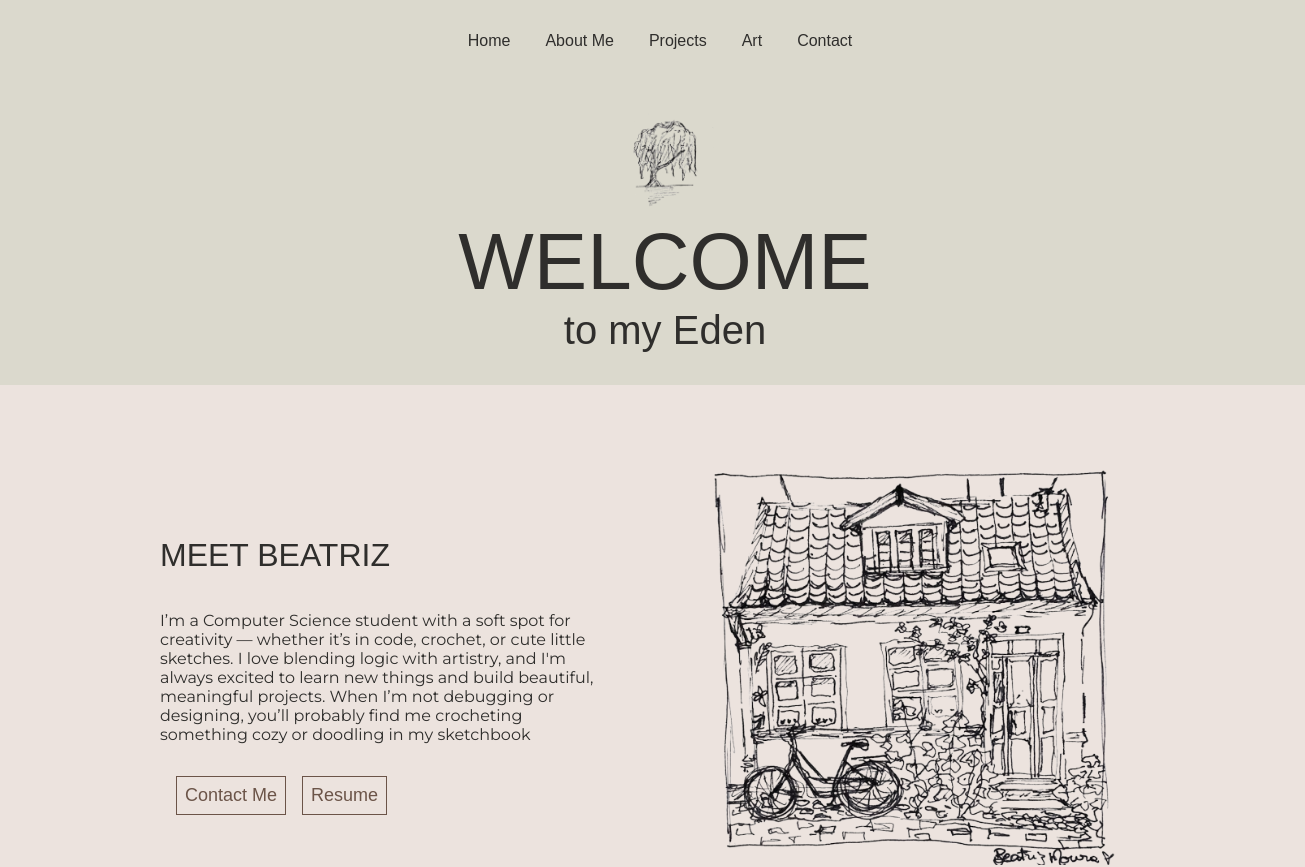
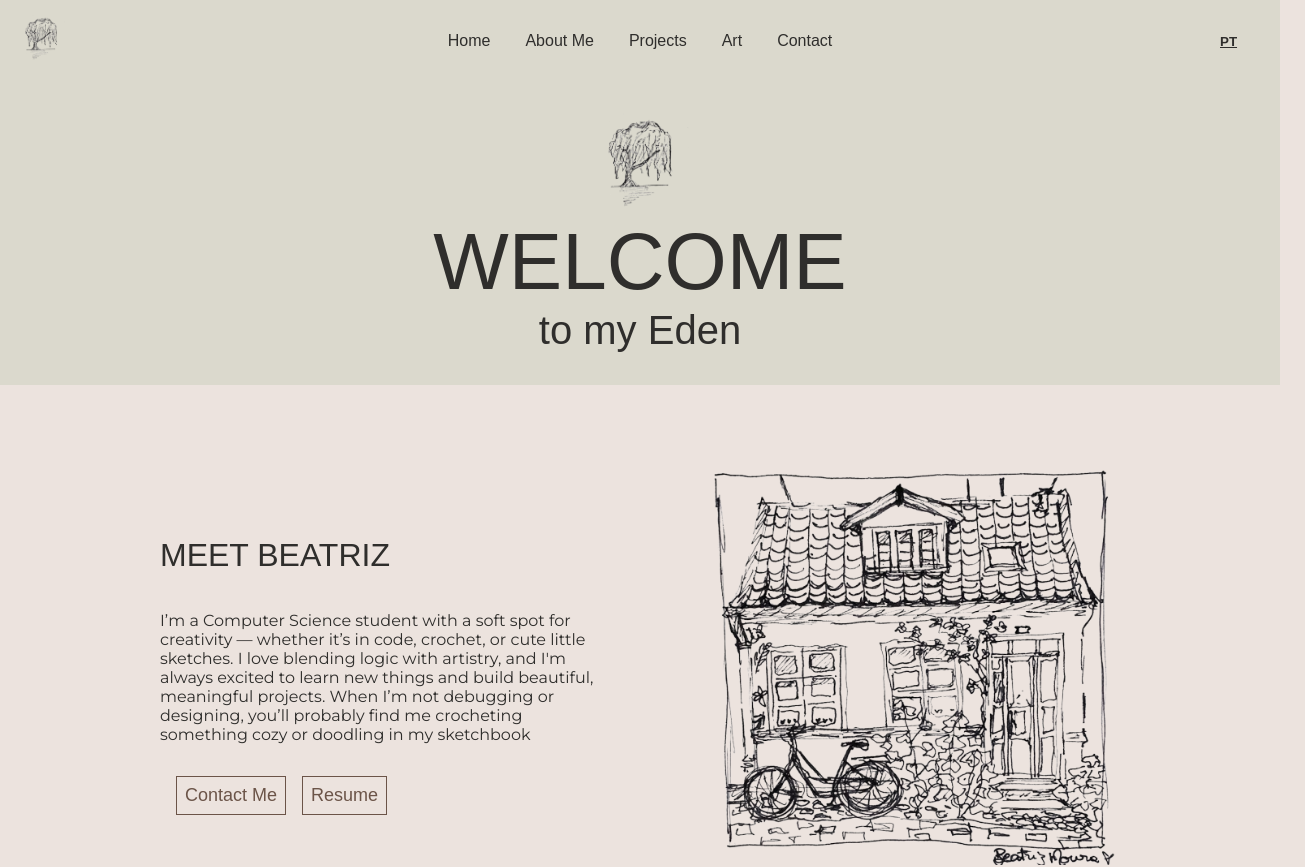
Before and after one commit to gonmbea/eden, a React (Create React App) app: page / in a window 1280 px wide. Shown: the top 867 px of the page, 1305 px wide, since content can reach past the window. Built offline with nearby package versions, Linux system fonts and the light colour scheme; a web font is replaced by a local one.

Commit message:
feat: button that toggles language added and logo to navbar

```diff
--- a/src/Components/NavBar.js
+++ b/src/Components/NavBar.js
@@ -1,25 +1,36 @@
 import React from "react";
-import { Link } from "react-router-dom";
+import { Link, useLocation} from "react-router-dom";
 import '../Scss/_navBar.scss';
 import { useTranslation } from "react-i18next";
 import { HashLink as AnchorLink } from 'react-router-hash-link';
-
+import edenLogo from '../Assets/edenLogo.png';
+import i18n from '../i18n';
 
 
 function NavBar() {
     const { t } = useTranslation("NavBar");
 
+    const location = useLocation();
+    const isHomePage = location.pathname === "/";
 
-    // const toggleLanguage = () => {
-    //     const newLang = i18n.language === "en" ? "pr" : "en";
-    //     i18n.changeLanguage(newLang);
-    // };
+
+    const toggleLanguage = () => {
+        const newLang = i18n.language === "en" ? "pt" : "en";
+        i18n.changeLanguage(newLang);
+    };
 
     return (
         <div className="navbar">
-            {/* <div className="navbar-logo">
-                <img src="../Assets/edenLogo.png"/>
-            </div> */}
+
+            {/* Logo which will be hidden in the home page */}
+            {/* {!isHomePage && ( */}
+                <div className="navbar-logo">
+                    <Link to="/">
+                        <img src={edenLogo} alt="Eden Logo"/>
+                    </Link>
+                </div>
+            {/* )} */}
+
             <div>
             <ul className="navbar-links">
                     <li>
@@ -50,6 +61,13 @@ function NavBar() {
                 </ul>
 
             </div>
+
+            {/* Button that switches langueages */}
+            <div className="navbar-lang">
+                <button onClick={toggleLanguage} className="navbar-lang-button">
+                    {i18n.language === "en" ? "PT" : "EN"}
+                </button>
+            </div>
         </div>
     );
 
--- a/src/Scss/_hero.scss
+++ b/src/Scss/_hero.scss
@@ -8,7 +8,7 @@
     align-items: center;
     background-color: $cool-background;
     min-width: 100%;
-    padding-left: 25px;
+    // padding-left: 25px;
 
 
     &-logo{
--- a/src/Scss/_navBar.scss
+++ b/src/Scss/_navBar.scss
@@ -6,10 +6,39 @@
     position: fixed;
     width: 100%;
     align-items: center;
-    justify-content: center;
+    justify-content: space-between;
+
+    &-logo{
+        margin-left: 1rem;
+        img{
+            width: 50px;
+            height: auto;
+        }
+    }
+    &-lang{
+        margin-right: 1rem;
+        width: 50px;
+        height: auto;
+
+        &-button{
+            border: none;
+            background-color: transparent;
+            color: $brown-text;
+            font-family: $font-family-main;
+            font-weight: bold;
+            text-decoration: underline;
+
+            &:hover{
+                color: $brown-effects;
+            }
+
+        }
+    }
 
     &-links{
+        padding: 0;
         display: flex;
+        justify-content: center;
         align-items: center;
         gap: $gap-between-items;
         list-style: none;
--- a/src/i18n.js
+++ b/src/i18n.js
@@ -2,16 +2,16 @@ import i18n from "i18next";
 import { initReactI18next } from "react-i18next";
 
 import enJSON from './locale/en.json';
-import prJSON from './locale/pr.json';
+import ptJSON from './locale/pt.json';
 
 i18n.use(initReactI18next).init({
     resources: {
         en: { ...enJSON },
-        pr: { ...prJSON }
+        pt: { ...ptJSON }
     },
     lng: "en",
     fallbackLng: "en",
 
 })
 
-// export default i18n;
+export default i18n;
```
Also changed, not shown: src/locale/pt.json (renamed from src/locale/pr.json).
